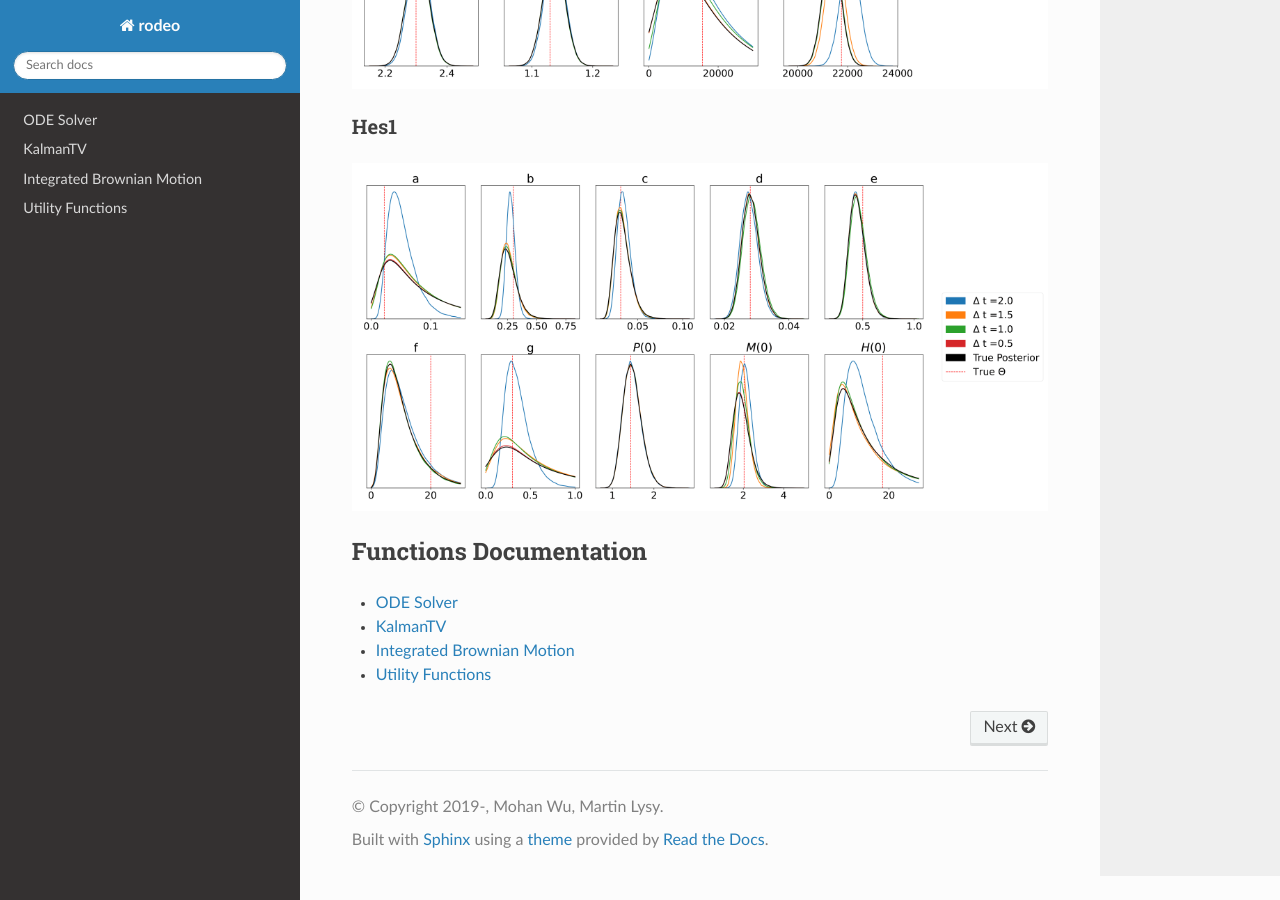
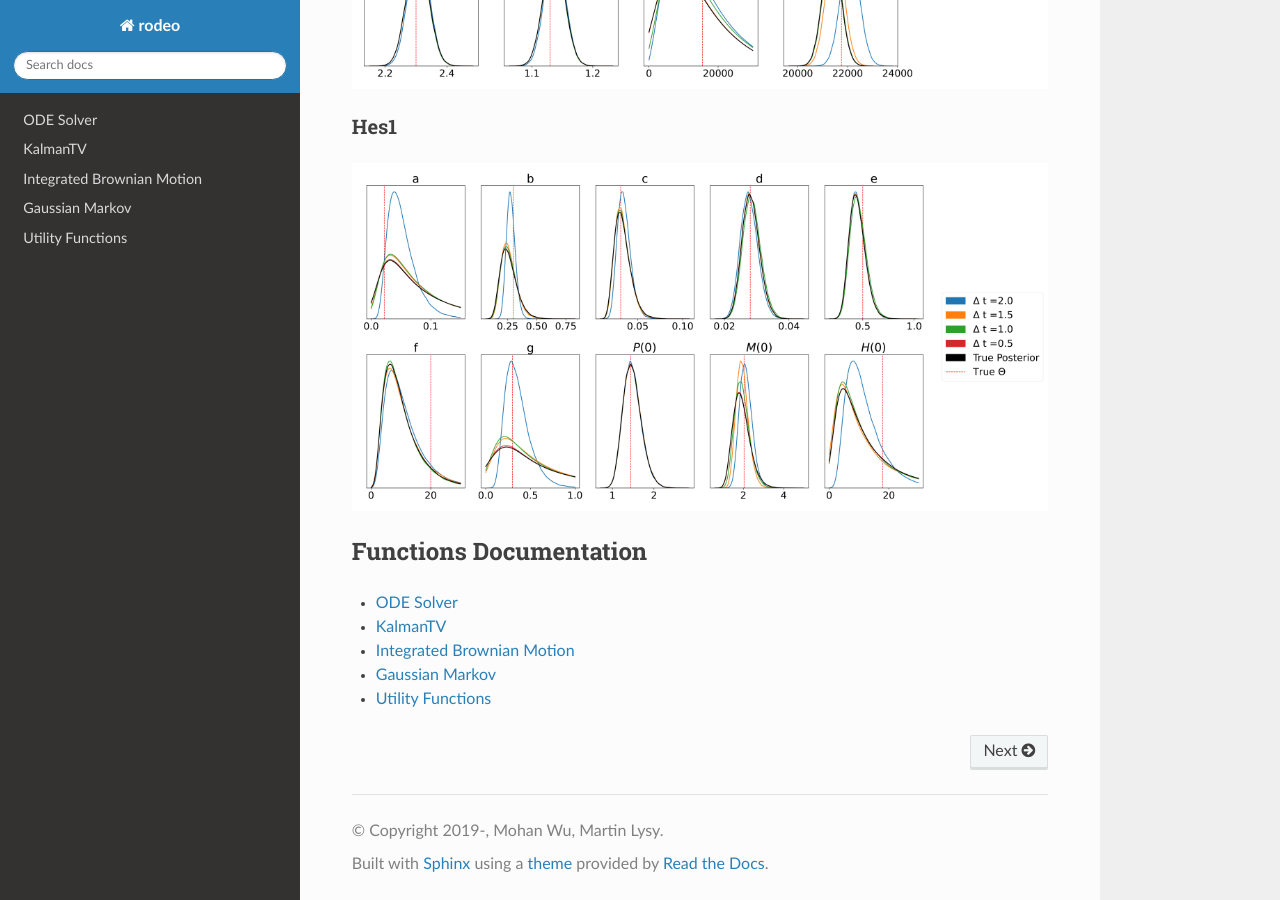
Before and after one commit to mlysy/rodeo, a Sphinx documentation site: the page built from docs/index.rst, in a window 1280 px wide and 900 px high, scrolled down 3940 px. Built offline with Sphinx 7.4.7 and the Read the Docs theme 2.0.0, drawn with Linux system fonts in a browser that asks for light colours.

Commit message:
Added gauss_markov to documentation

```diff
--- /dev/null
+++ b/docs/gauss_markov.rst
@@ -0,0 +1,4 @@
+Gaussian Markov
+===============
+.. automodule:: rodeo.gauss_markov
+    :members:
--- a/docs/index.rst
+++ b/docs/index.rst
@@ -159,4 +159,5 @@ Functions Documentation
    ./ode_solve
    ./kalmantv
    ./ibm
+   ./gauss_markov
    ./utils
```
